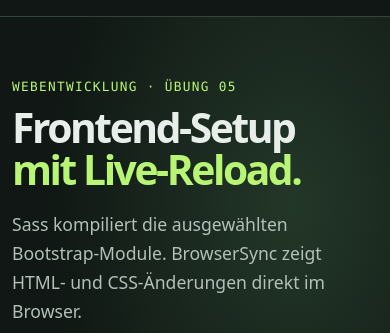
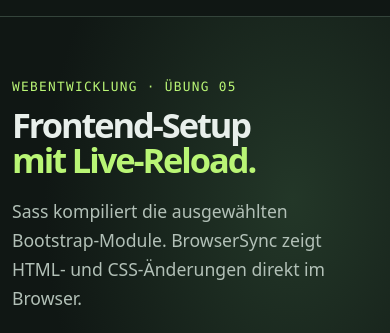
Before and after one commit to SimonTrachsler/bootstrap-sass-project, a website: page index.html in a window 390 px wide. Shown: the part 45-378 px from the top of the page. Drawn offline with nearby package versions, Linux system fonts and the light colour scheme; files that its build step writes are made by us from their sources; a web font is replaced by a local one.

Commit message:
Clarify setup and refine the responsive demo

```diff
--- a/package.json
+++ b/package.json
@@ -8,8 +8,8 @@
   },
   "scripts": {
     "icons:copy": "node -e \"require('node:fs').cpSync('node_modules/bootstrap-icons/font/fonts', 'dist/css/fonts', { recursive: true })\"",
-    "scss:build": "npm run icons:copy && sass --load-path=node_modules --quiet-deps --style=compressed --no-source-map src/scss/style.scss dist/css/style.css",
-    "scss:watch": "npm run icons:copy && sass --load-path=node_modules --quiet-deps --watch src/scss/style.scss:dist/css/style.css",
+    "scss:build": "npm run icons:copy && sass --load-path=node_modules --quiet-deps --silence-deprecation=import --style=compressed --no-source-map src/scss/style.scss dist/css/style.css",
+    "scss:watch": "npm run icons:copy && sass --load-path=node_modules --quiet-deps --silence-deprecation=import --watch src/scss/style.scss:dist/css/style.css",
     "serve": "browser-sync start --server --files \"*.html,dist/css/*.css\" --listen 127.0.0.1 --no-open --no-ui --no-notify"
   },
   "keywords": [],
--- a/src/scss/style.scss
+++ b/src/scss/style.scss
@@ -16,7 +16,6 @@ $font-family-sans-serif: system-ui, -apple-system, "Segoe UI", sans-serif;
 @import "bootstrap/scss/utilities";
 
 $utilities: (
-  "display": map.get($utilities, "display"),
   "margin-bottom": map.get($utilities, "margin-bottom"),
 );
 
@@ -81,7 +80,7 @@ html {
 
 .hero h1 {
   margin-block: 0.65rem 1.25rem;
-  font-size: clamp(2.55rem, 5vw, 5.15rem);
+  font-size: clamp(2.15rem, 5vw, 5.15rem);
   font-weight: 800;
   letter-spacing: -0.06em;
   line-height: 1.02;
```
Also changed, not shown: README.md.
